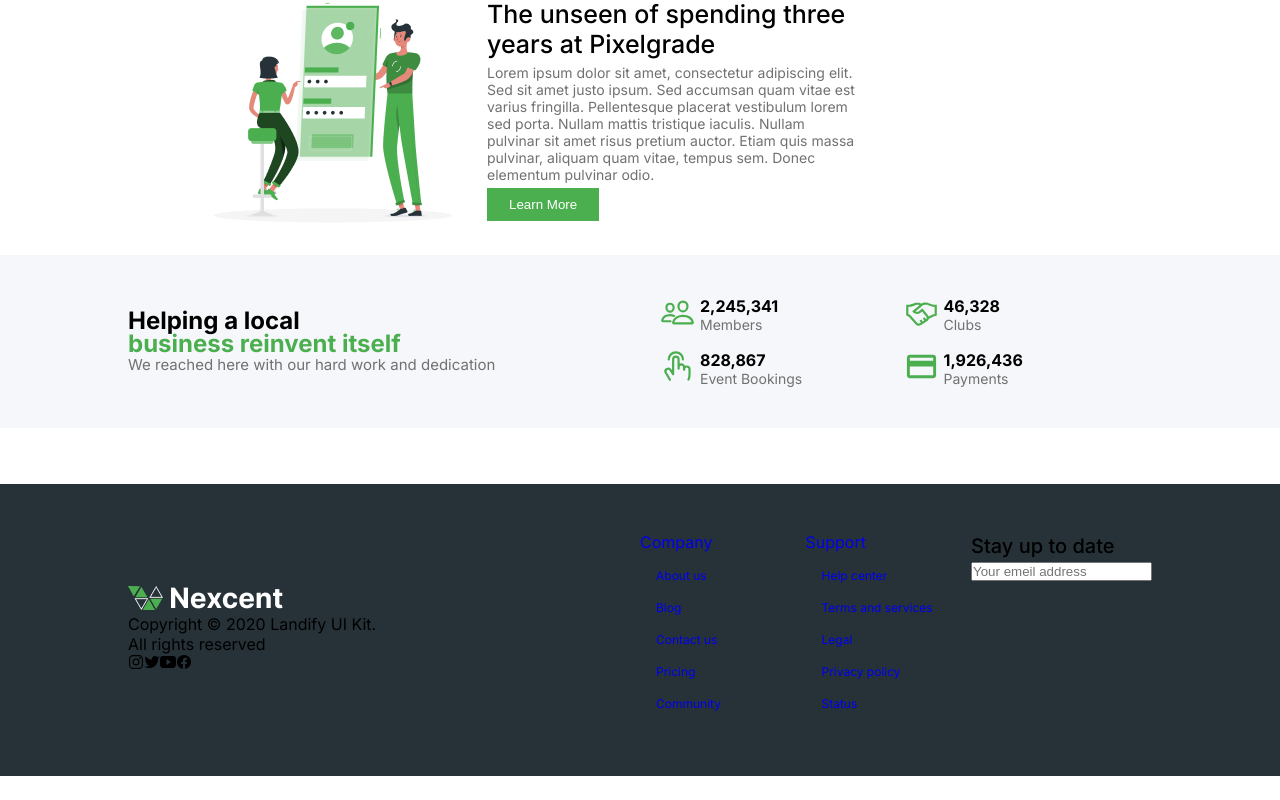
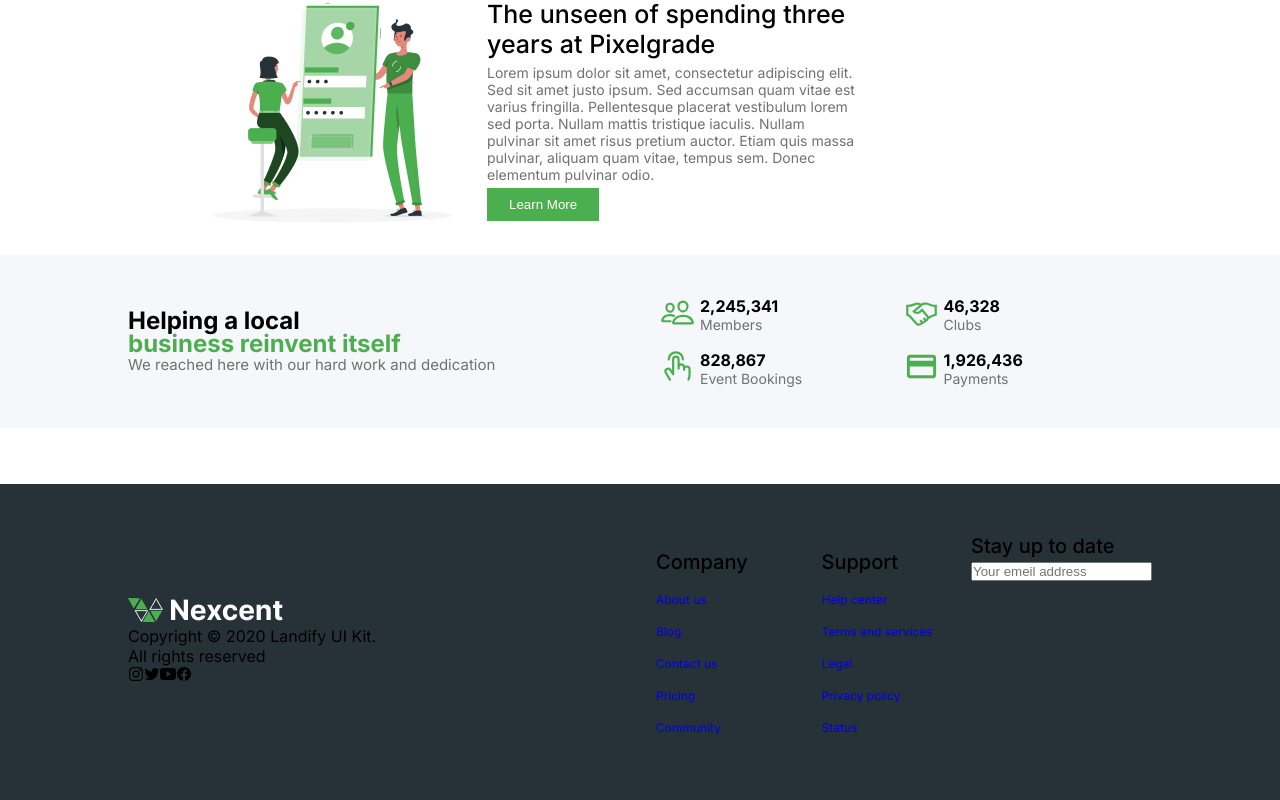
Before and after one commit to Devongaki/nexcent, a React (Create React App) app: page / in a window 1280 px wide. Shown: the part 1484-2284 px from the top of the page. Before the commit the page ends 2260 px from the top, so only its background shows below. Built offline with nearby package versions, Linux system fonts and the light colour scheme.

Commit message:
footer styling

```diff
--- a/src/Component/Footer/Footer.css
+++ b/src/Component/Footer/Footer.css
@@ -16,3 +16,15 @@
     display: grid;
     grid-template-columns: 1fr 1fr 1fr;
 }
+.footer_title{
+
+}
+.footer_text-links{
+    display: flex;
+    flex-direction: column;
+    align-items: start;
+    justify-items: start;
+}
+.footer_link{
+    color: var(--White);
+}
--- a/src/Component/Footer/Footer.js
+++ b/src/Component/Footer/Footer.js
@@ -32,12 +32,14 @@ function Footer() {
           </div>
         </div>
         <div className="footer_right">
-          <div className="footer_company">
-            <NavLink className="footer_title" to="/">
-              Company
-            </NavLink>
+          <div className="footer_text-links">
             <ul>
               <li className="nav_link">
+                <h4 className="footer_title">
+                  Company
+                </h4>
+              </li>
+              <li className="footer_link nav_link">
                 <NavLink to="/">About us</NavLink>
               </li>
               <li className="nav_link">
@@ -54,11 +56,13 @@ function Footer() {
               </li>
             </ul>
           </div>
-          <div className="footer_company">
-            <NavLink className="footer_title" to="/">
-              Support
-            </NavLink>
+          <div className="footer_text-links">
             <ul>
+              <li className="nav_link">
+                <h4 className="footer_title" to="/">
+                  Support
+                </h4>
+              </li>
               <li className="nav_link">
                 <NavLink to="/">Help center</NavLink>
               </li>
```
